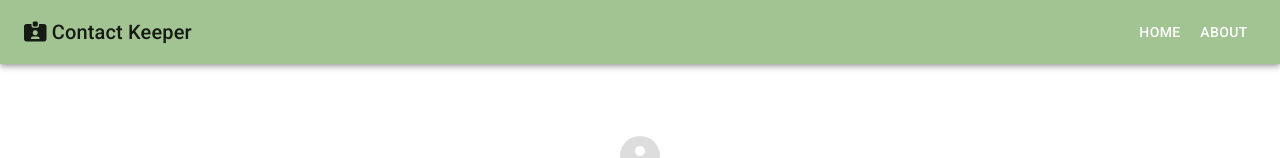
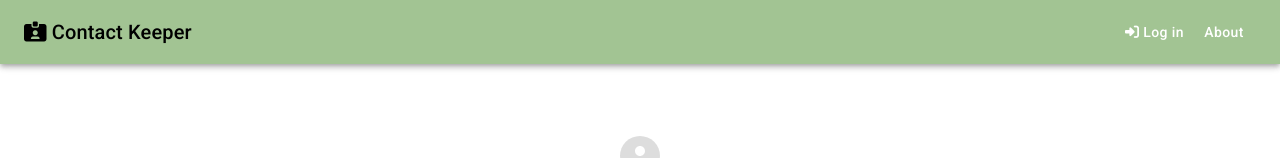
Before and after one commit to shylton/contact-keeper, a React (Create React App) app in the folder client/: page /login in a window 1280 px wide. Shown: the top 158 px of the page. Built offline with nearby package versions, Linux system fonts and the light colour scheme.

Commit message:
login and logout

```diff
--- a/client/src/components/Login.js
+++ b/client/src/components/Login.js
@@ -44,11 +44,12 @@ export default function Login(props) {
     const [alertType, setAlertType] = useState('init')
 
     const { email, password } = user
+    const { error, isAuthenticated, login } = context
 
     const myAlert = () => {
         switch (alertType) {
             case 'fail':
-                return <Alert severity='error'>{context.error}</Alert>
+                return <Alert severity='error'>{error}</Alert>
             case 'success':
                 return <Alert severity='success'>User Registered!</Alert>
 
@@ -60,17 +61,18 @@ export default function Login(props) {
 
     // Handle alerts with useEffect
     useEffect(() => {
-        if (context.isAuthenticated) {
+        if (isAuthenticated) {
             props.history.push('/')  // go to homepage
         }
-        if (context.error === 'init') {
+        if (error === 'init' || error === undefined) {
+            // error = undef after homepage is loaded initially due to call to loaduser()
             return
-        } else if (context.error === null) { // set to null on success, reset to init?
+        } else if (error === null) { // set to null on success, reset to init?
             setAlertType('success')
         } else {
             setAlertType('fail')
         }
-    }, [context.error, context.isAuthenticated, props.history])
+    }, [error, isAuthenticated, props.history])
 
     const handleChange = (evt) => {
         setUser({ ...user, [evt.target.id]: evt.target.value })
@@ -78,7 +80,7 @@ export default function Login(props) {
 
     const handleSubmit = (evt) => {
         evt.preventDefault()
-        context.login({
+        login({
             email,
             password
         })
--- a/client/src/components/Navbar.js
+++ b/client/src/components/Navbar.js
@@ -1,7 +1,8 @@
-import React from 'react'
+import React, { useContext } from 'react'
 import PropTypes from 'prop-types'
 import { Link } from 'react-router-dom'
 import { makeStyles } from '@material-ui/core'
+import AuthContext from '../contexts/auth/AuthContext'
 
 import AppBar from '@material-ui/core/AppBar'
 import Toolbar from '@material-ui/core/Toolbar'
@@ -15,28 +16,59 @@ const useStyles = makeStyles((theme) => ({
     navbarLink: { // refactor: this should be a global change?
         color:'white',
         textDecoration:'none'
+    },
+    navbarBrand: {
+        color: 'black',
+        textDecoration:'none'
     }
 }))
 
 export default function Navbar({ title, icon }) {
     const classes = useStyles()
+    const context = useContext(AuthContext)
+
+    const { isAuthenticated, logout } = context
+
+    const handleLogout = () => {
+        logout()
+    }
+
+
+    const initLinks = (
+        <React.Fragment>
+            <Button>
+                <Link to="/login" className={classes.navbarLink}>
+                    <i className="fas fa-sign-in-alt"></i> Log in
+                </Link>
+            </Button>
+            <Button>
+                <Link to="/about" className={classes.navbarLink}>
+                    About
+                </Link>
+            </Button>
+        </React.Fragment>
+    )
+
+    const authorizedLinks = (
+        <React.Fragment>
+            <Button onClick={handleLogout} className={classes.navbarLink}>
+                <i className="fas fa-sign-out-alt"></i>&nbsp;Log out
+            </Button>
+            <Button>
+                <Link to="/about" className={classes.navbarLink}>
+                    About
+                </Link>
+            </Button>
+        </React.Fragment>
+    )
 
     return (
         <AppBar position='static'>
             <Toolbar>
                 <Typography variant='h6' className={classes.title}>
-                    <i className={icon} /> {title}
+                    <Link to="/" className={classes.navbarBrand}><i className={icon} /> {title}</Link>
                 </Typography>
-                <Button>
-                    <Link to="/" className={classes.navbarLink}>
-                        Home
-                    </Link>
-                </Button>
-                <Button>
-                    <Link to="/about" className={classes.navbarLink}>
-                        About
-                    </Link>
-                </Button>
+                {isAuthenticated ? authorizedLinks : initLinks}
             </Toolbar>
         </AppBar>
     )
--- a/client/src/contexts/auth/AuthState.js
+++ b/client/src/contexts/auth/AuthState.js
@@ -25,7 +25,9 @@ const AuthState = (props) => {
 
     const [state, dispatch] = useReducer(authReducer, initialState)
 
-    // ### ACTIONS ###
+    /**
+     * REGISTER a new user (must b async since making a backend req)
+     */
     const registerUser = async (formData) => {
         //axios config
         const config = {
@@ -44,9 +46,14 @@ const AuthState = (props) => {
         }
     }
 
+    /**
+     * RESET context.error to 'init'
+     */
     const resetError = () => dispatch({ type: CLEAR_ERRORS })
 
-    // LOADUSER must b async because its making backend request
+    /**
+     * LOAD USER data to context.user
+     */
     const loadUser = async () => {
         // set global header for pesistence
         setAuthToken(localStorage.token)
@@ -85,6 +92,13 @@ const AuthState = (props) => {
         }
     }
 
+    /**
+     * LOGOUT
+     */
+    const logout = () => {
+        dispatch({ type: LOGOUT, payload: 'init' })
+    }
+
     return (
         <AuthContext.Provider
             value={{
@@ -96,7 +110,8 @@ const AuthState = (props) => {
                 registerUser,
                 resetError,
                 loadUser,
-                login
+                login,
+                logout
             }}
         >
             {props.children}
--- a/client/src/contexts/auth/authReducer.js
+++ b/client/src/contexts/auth/authReducer.js
@@ -10,6 +10,10 @@ import {
     CLEAR_ERRORS
 } from '../types'
 
+// note on state.error => this is used to display alerts.
+//    'init' or undefined => no alert
+//    null => success alert
+//    'error msg' => fail alert + message
 export default (state, action) => {
     switch (action.type) {
         case USER_LOADED:
@@ -17,7 +21,8 @@ export default (state, action) => {
                 ...state,
                 isAuthenticated: true,
                 loading: false,
-                user: action.payload
+                user: action.payload,
+                error: 'init'
             }
         case REGISTER_SUCCESS:
         case LOGIN_SUCCESS:
@@ -30,6 +35,7 @@ export default (state, action) => {
                 error: null
             }
         case LOGIN_FAIL:
+        case LOGOUT:
         case AUTH_ERROR:
         case REGISTER_FAIL:
             localStorage.removeItem('token')
@@ -41,8 +47,6 @@ export default (state, action) => {
                 user: null,
                 error: action.payload
             }
-        case LOGOUT:
-            break;
         case CLEAR_ERRORS:
             return {
                 ...state,
--- a/client/src/theme.js
+++ b/client/src/theme.js
@@ -17,6 +17,11 @@ const theme = createMuiTheme({
             default: '#fff',
         },
     },
+    overrides: {
+        MuiButton : {
+            text: { textTransform: 'none'}
+        }
+    }
 });
 
 export default theme;
```
